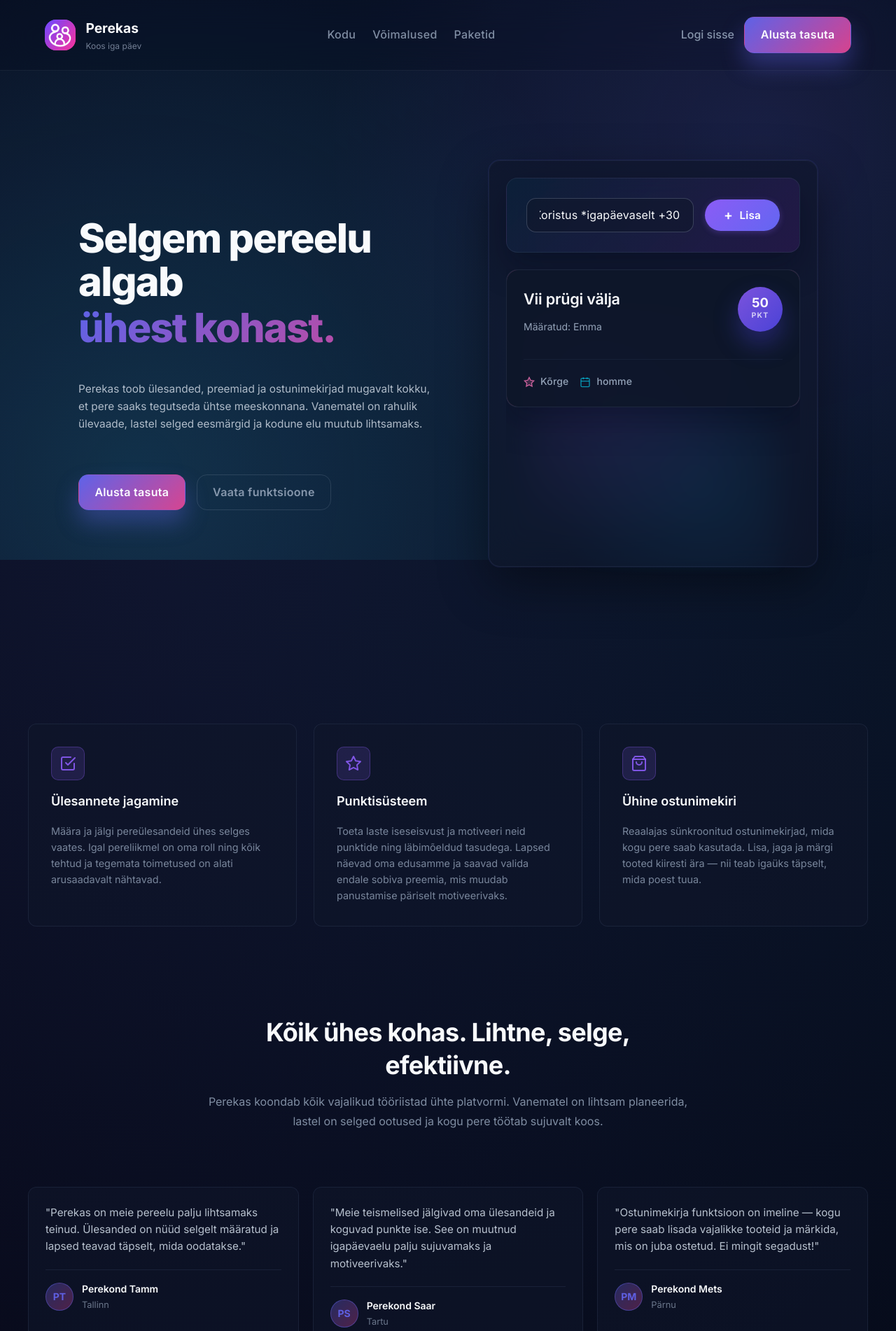
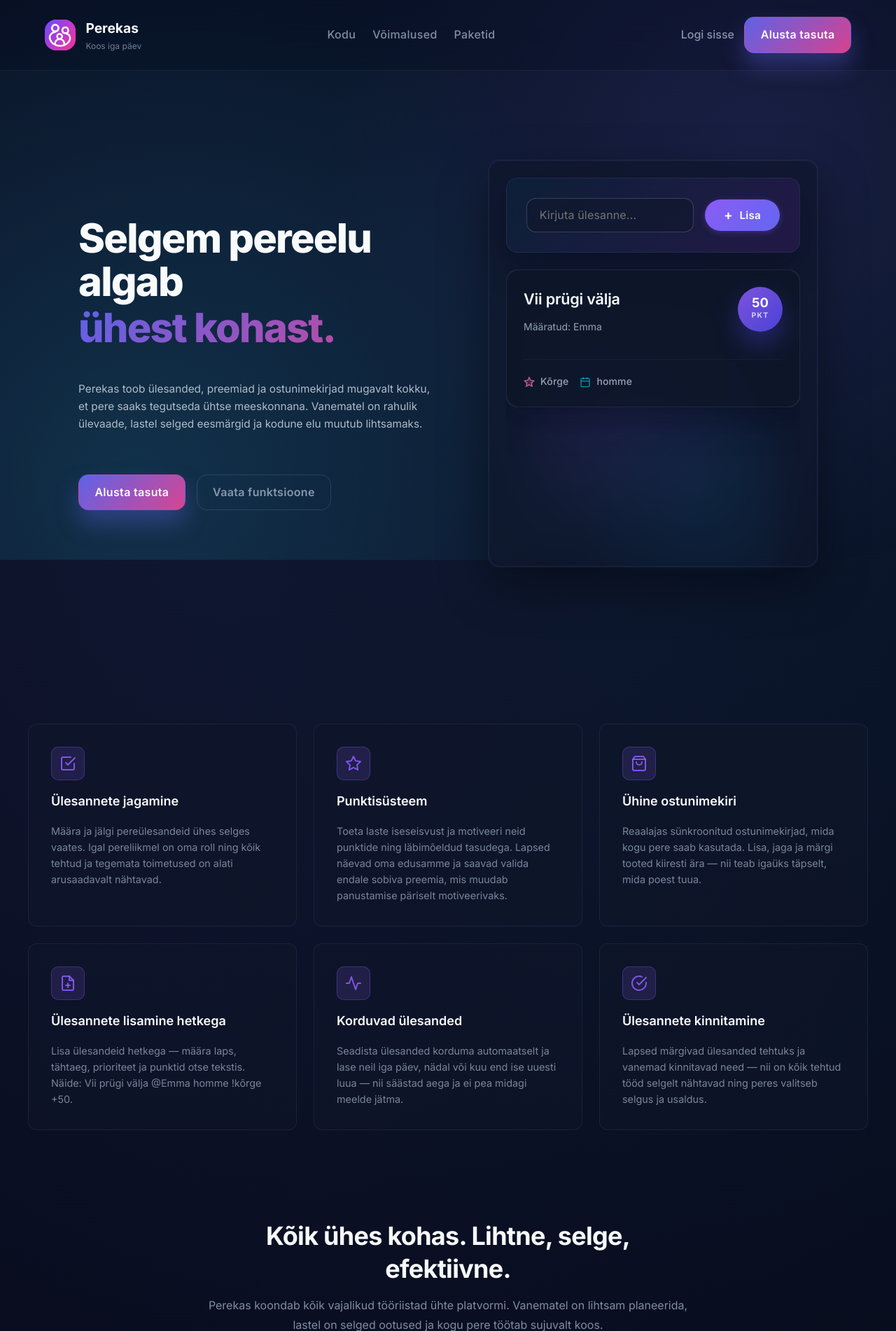
Before and after one commit to rasmus-antsi/Perekas-Django, a Django app: page / in a window 1280 px wide. Shown: the top 1902 px of the page at 70% size. Run offline with Django 5.2, Linux system fonts and the light colour scheme; parts of the project's set-up code (start-up, migrations or seed data) failed here and were passed over.

Commit message:
Add feature cards to landing page and slow down hero animation
- Add feature cards for one-sentence task creation, recurring tasks, and task approval
- Update feature descriptions with improved Estonian text
- Slow down hero task animation timing for better visibility
- Increase typing speed, delays, and transitions throughout animation

```diff
--- a/templates/a_landing/index.html
+++ b/templates/a_landing/index.html
@@ -235,17 +235,39 @@
               <h3>Ühine ostunimekiri</h3>
               <p>Reaalajas sünkroonitud ostunimekirjad, mida kogu pere saab kasutada. Lisa, jaga ja märgi tooted kiiresti ära — nii teab igaüks täpselt, mida poest tuua.</p>
             </div>
-            {% comment %}
             <div class="feature-card-product scroll-scale scroll-delay-4">
               <div class="feature-icon-product">
                 <svg width="24" height="24" viewBox="0 0 24 24" fill="none" stroke="currentColor" stroke-width="2" stroke-linecap="round" stroke-linejoin="round">
-                  <polygon points="13 2 3 14 12 14 11 22 21 10 12 10 13 2"></polygon>
+                  <path d="M14 2H6a2 2 0 0 0-2 2v16a2 2 0 0 0 2 2h12a2 2 0 0 0 2-2V8z"></path>
+                  <polyline points="14 2 14 8 20 8"></polyline>
+                  <line x1="12" y1="18" x2="12" y2="12"></line>
+                  <line x1="9" y1="15" x2="15" y2="15"></line>
                 </svg>
               </div>
-              <h3>Automaatne korduvus</h3>
-              <p>Seadista korduvad ülesanded automaatseks määramiseks. Säästa aega korduste lisamisel.</p>
+              <h3>Ülesannete lisamine hetkega</h3>
+              <p>Lisa ülesandeid hetkega — määra laps, tähtaeg, prioriteet ja punktid otse tekstis. Näide: Vii prügi välja @Emma homme !kõrge +50.</p>
             </div>
             <div class="feature-card-product scroll-scale scroll-delay-5">
+              <div class="feature-icon-product">
+                <svg width="24" height="24" viewBox="0 0 24 24" fill="none" stroke="currentColor" stroke-width="2" stroke-linecap="round" stroke-linejoin="round">
+                  <polyline points="22 12 18 12 15 21 9 3 6 12 2 12"></polyline>
+                </svg>
+              </div>
+              <h3>Korduvad ülesanded</h3>
+              <p>Seadista ülesanded korduma automaatselt ja lase neil iga päev, nädal või kuu end ise uuesti luua — nii säästad aega ja ei pea midagi meelde jätma.</p>
+            </div>
+            <div class="feature-card-product scroll-scale scroll-delay-6">
+              <div class="feature-icon-product">
+                <svg width="24" height="24" viewBox="0 0 24 24" fill="none" stroke="currentColor" stroke-width="2" stroke-linecap="round" stroke-linejoin="round">
+                  <path d="M22 11.08V12a10 10 0 1 1-5.93-9.14"></path>
+                  <polyline points="22 4 12 14.01 9 11.01"></polyline>
+                </svg>
+              </div>
+              <h3>Ülesannete kinnitamine</h3>
+              <p>Lapsed märgivad ülesanded tehtuks ja vanemad kinnitavad need — nii on kõik tehtud tööd selgelt nähtavad ning peres valitseb selgus ja usaldus.</p>
+            </div>
+            {% comment %}
+            <div class="feature-card-product scroll-scale scroll-delay-6">
               <div class="feature-icon-product">
                 <svg width="24" height="24" viewBox="0 0 24 24" fill="none" stroke="currentColor" stroke-width="2" stroke-linecap="round" stroke-linejoin="round">
                   <circle cx="12" cy="12" r="10"></circle>
@@ -255,7 +277,7 @@
               <h3>Reaalajas sünkroonimine</h3>
               <p>Kõik muudatused uuenevad kohe kõigis seadmetes. Ei pea ootama või värskendama lehte.</p>
             </div>
-            <div class="feature-card-product scroll-scale scroll-delay-6">
+            <div class="feature-card-product scroll-scale scroll-delay-7">
               <div class="feature-icon-product">
                 <svg width="24" height="24" viewBox="0 0 24 24" fill="none" stroke="currentColor" stroke-width="2" stroke-linecap="round" stroke-linejoin="round">
                   <path d="M12 22s8-4 8-10V5l-8-3-8 3v7c0 6 8 10 8 10z"></path>
@@ -681,8 +703,8 @@
                   // Remove clicked state quickly for next cycle
                   setTimeout(() => {
                     heroSubmit.classList.remove('clicked');
-                  }, 150);
-                }, 80); // Very quick tap - only 80ms pressed
+                  }, 200);
+                }, 100); // Quick tap - 100ms pressed
 
                 // First, animate existing cards moving down
                 currentCards.forEach((card, index) => {
@@ -692,7 +714,7 @@
                     setTimeout(() => {
                       card.classList.add('faded');
                       card.classList.remove('moving-down');
-                    }, 50);
+                    }, 100);
                   } else if (index === 1) {
                     // Second card moves down (becomes half-visible at bottom)
                     card.classList.add('moving-down');
@@ -703,7 +725,7 @@
                       if (card.parentNode) {
                         card.remove();
                       }
-                    }, 500);
+                    }, 800);
                   }
                 });
 
@@ -728,7 +750,7 @@
                         if (oldCard.parentNode) {
                           oldCard.remove();
                         }
-                      }, 500);
+                      }, 800);
                     }
                   }
 
@@ -738,7 +760,7 @@
                   // Smooth fade in the new card at the top position
                   setTimeout(() => {
                     newCard.classList.add('visible');
-                  }, 50);
+                  }, 100);
 
                   // Ensure the last card (bottom) is positioned correctly for half-visibility
                   if (currentCards.length >= 2) {
@@ -751,7 +773,7 @@
                       bottomCard.style.clipPath = 'inset(0 0 50% 0)';
                     }
                   }
-                }, 100);
+                }, 200);
 
                 // Reset for next cycle
                 setTimeout(() => {
@@ -761,17 +783,17 @@
                   currentTaskIndex = (currentTaskIndex + 1) % exampleTasks.length;
                   setTimeout(() => {
                     typeText(exampleTasks[currentTaskIndex]);
-                  }, 1000);
-                }, 500);
-              }, 500);
+                  }, 2000);
+                }, 1000);
+              }, 800);
             }
-          }, 50); // Typing speed
+          }, 80); // Typing speed - slower
         }
 
         // Start animation after a delay
         setTimeout(() => {
           typeText(exampleTasks[0]);
-        }, 1500);
+        }, 2000);
       })();
     </script>
   </body>
```
